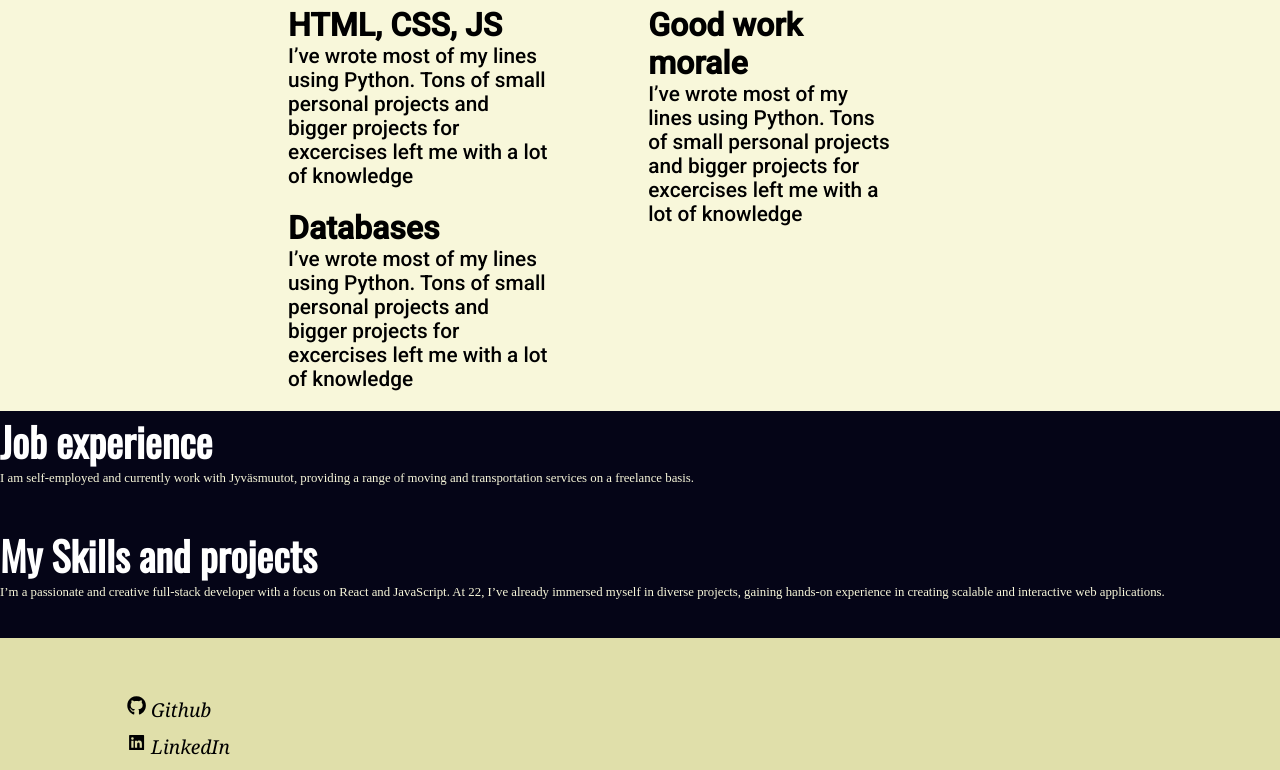
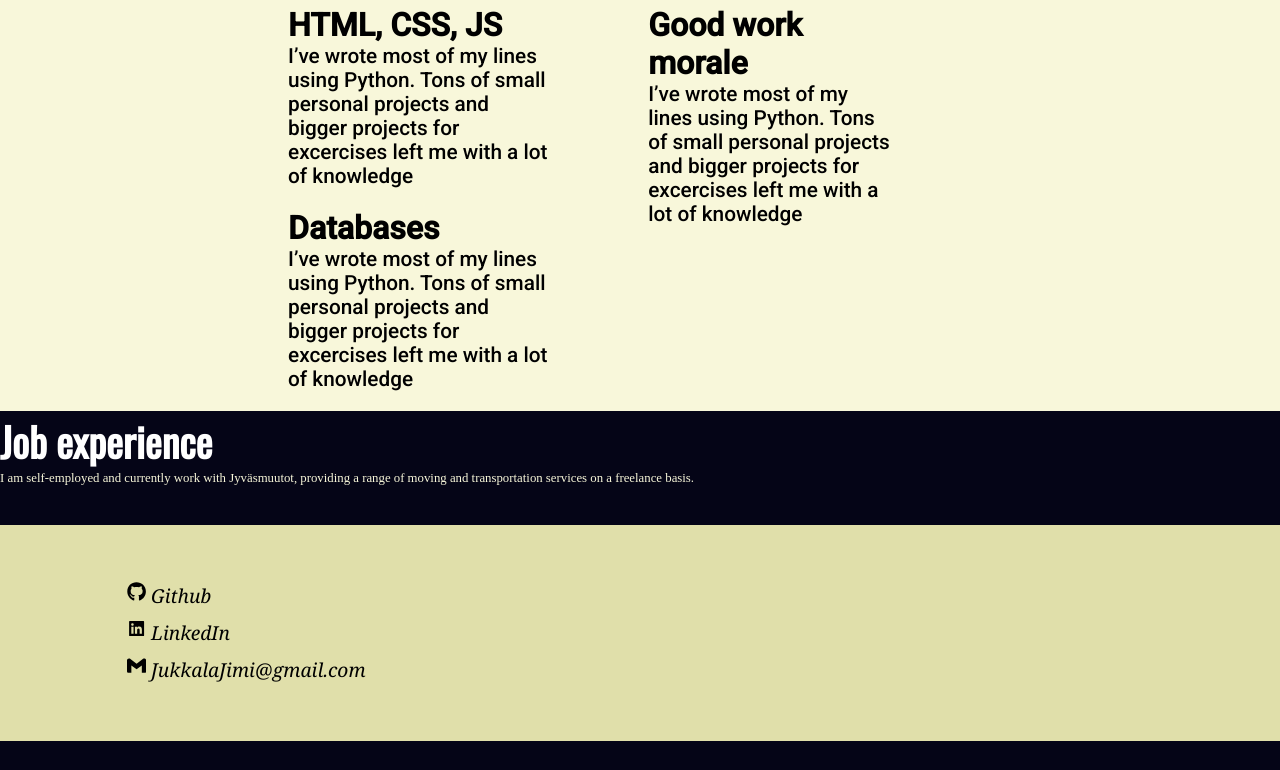
Before and after one commit to Jimpsoni/PortfolioWebPage, a React (Vite) app in the folder Frontend/: page / in a window 1280 px wide. Shown: the part 2349-3119 px from the top of the page. After the commit the page ends 3090 px from the top, so only its background shows below. Built offline with nearby package versions, Linux system fonts and the light colour scheme; a web font is replaced by a local one.

Commit message:
updated layout

```diff
--- a/Frontend/src/components/maincontent/index.jsx
+++ b/Frontend/src/components/maincontent/index.jsx
@@ -33,34 +33,42 @@ const MainContent = () => {
               I&rsquo;m a passionate and creative full-stack developer with a
               focus on React and JavaScript
             </p>
+
+            <div className='skill'>
               <h3 className='skillHeader'>Python</h3>
               <p className='descriptionText'>
                 I&rsquo;ve wrote most of my lines using Python. Tons of small
-              personal projects and bigger projects for excercises left me with
-              a lot of knowledge. Online courses I have taken:
+                personal projects and bigger projects for excercises left me
+                with a lot of knowledge. Online courses I have taken:
               </p>
 
               <ul id='certifications'>
                 <li className='certification'>Data engineering With Python</li>
                 <li className='certification'>Data-analysis with Python</li>
-              <li className='certification'>Scientific Computing with Python</li>
+                <li className='certification'>
+                  Scientific Computing with Python
+                </li>
               </ul>
+            </div>
 
+            <div className='skill'>
               <h3 className='skillHeader'>HTML, CSS, JS</h3>
               <p className='descriptionText'>
                 I&rsquo;ve wrote most of my lines using Python. Tons of small
-              personal projects and bigger projects for excercises left me with
-              a lot of knowledge
+                personal projects and bigger projects for excercises left me
+                with a lot of knowledge
               </p>
+            </div>
 
+            <div className='skill'>
               <h3 className='skillHeader'>Databases</h3>
               <p className='descriptionText'>
                 I&rsquo;ve wrote most of my lines using Python. Tons of small
-              personal projects and bigger projects for excercises left me with
-              a lot of knowledge
+                personal projects and bigger projects for excercises left me
+                with a lot of knowledge
               </p>
             </div>
-
+          </div>
 
           <div className='skillSection'>
             <h2 className='subheading2'>Practical skills</h2>
@@ -68,43 +76,45 @@ const MainContent = () => {
               I&rsquo;ve gained lot of valuable skills through my hobbies and
               work life
             </p>
+
+            <div className='skill'>
               <h3 className='skillHeader'>Teamwork</h3>
               <p className='descriptionText'>
                 I&rsquo;ve wrote most of my lines using Python. Tons of small
-              personal projects and bigger projects for excercises left me with
-              a lot of knowledge
+                personal projects and bigger projects for excercises left me
+                with a lot of knowledge
               </p>
+            </div>
 
+            <div className='skill'>
               <h3 className='skillHeader'>Communications</h3>
               <p className='descriptionText'>
                 I&rsquo;ve wrote most of my lines using Python. Tons of small
-              personal projects and bigger projects for excercises left me with
-              a lot of knowledge
+                personal projects and bigger projects for excercises left me
+                with a lot of knowledge
               </p>
+            </div>
 
+            <div className='skill'>
               <h3 className='skillHeader'>Good work morale</h3>
               <p className='descriptionText'>
                 I&rsquo;ve wrote most of my lines using Python. Tons of small
-              personal projects and bigger projects for excercises left me with
-              a lot of knowledge
+                personal projects and bigger projects for excercises left me
+                with a lot of knowledge
               </p>
+            </div>
           </div>
         </section>
       </div>
 
+      <div className='spacer2 layer2'></div>
+      <div id='jobexperience'>
       <h2 className='subheading'>Job experience</h2>
       <p className='sectionText'>
         I am self-employed and currently work with Jyväsmuutot, providing a
         range of moving and transportation services on a freelance basis.
       </p>
-
-      <h2 className='subheading'>My Skills and projects</h2>
-      <p className='sectionText'>
-        I&rsquo;m a passionate and creative full-stack developer with a focus on
-        React and JavaScript. At 22, I&rsquo;ve already immersed myself in
-        diverse projects, gaining hands-on experience in creating scalable and
-        interactive web applications.
-      </p>
+      </div>
     </>
   )
 }
```
Lines whose indentation alone changed are shown as unchanged.
